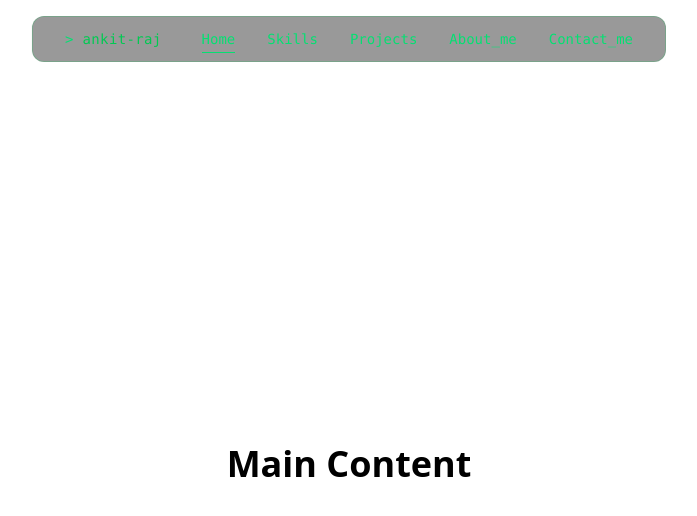
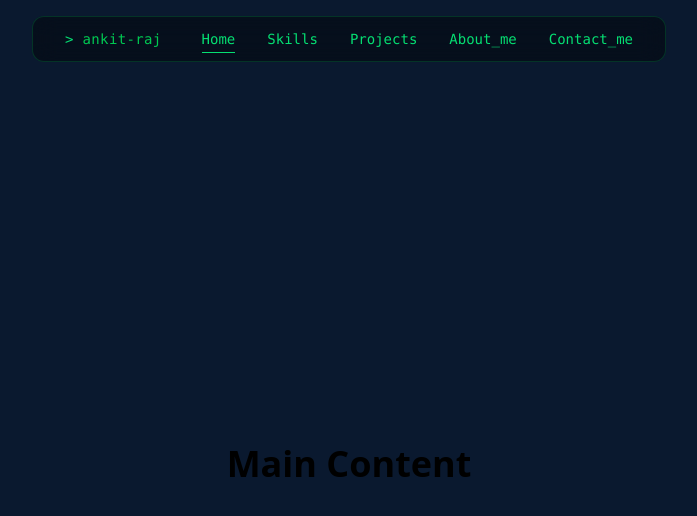
Before and after one commit to ankitRaj10022/ankit_raj_PORTFOLIO, a Next.js app: page / in a window 1280 px wide. Shown: the top 516 px of the page, without its empty margins (291-988 px from the left). Built offline with nearby package versions, Linux system fonts and the light colour scheme.

Commit message:
auto-sync

```diff
--- a/app/globals.css
+++ b/app/globals.css
@@ -1,5 +1,6 @@
 @import "tailwindcss";
 
 body {
-  padding-top: 4rem; /* matches header height */
+  padding-top: 4rem;
+  background-color: #0a192f;
 }
```
